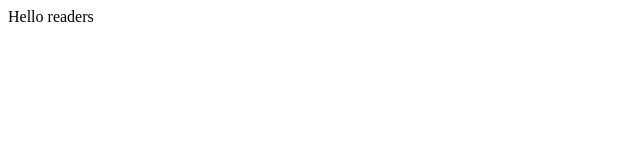
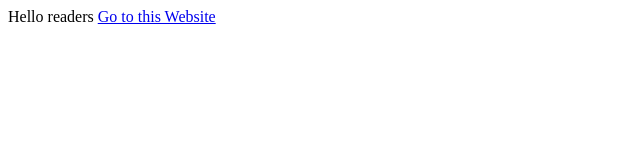
Before and after one commit to elijahkangethe/IS117SPRING2021, a plain HTML site: page DOCS/index.html in a window 1280 px wide. Shown: the whole page, without its empty margins (0-640 px from the left). Drawn offline with Linux system fonts and the light colour scheme.

Commit message:
createdd link to website

```diff
--- a/DOCS/index.html
+++ b/DOCS/index.html
@@ -6,5 +6,7 @@
 </head>
 <body>
 <h> Hello readers</h>
+
+<a href="https://finitetowing.com/">Go to this Website</a>
 </body>
 </html>
```
Also changed, not shown: 1 other file.
